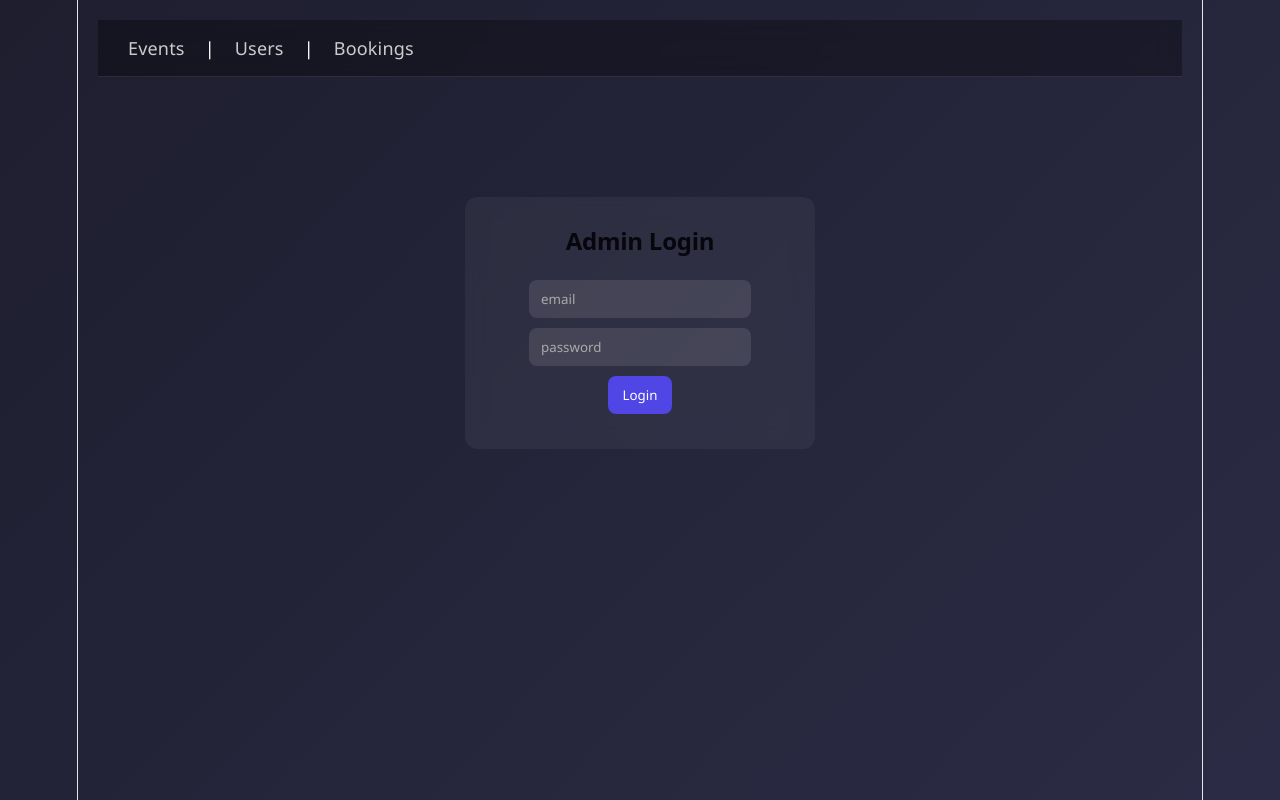
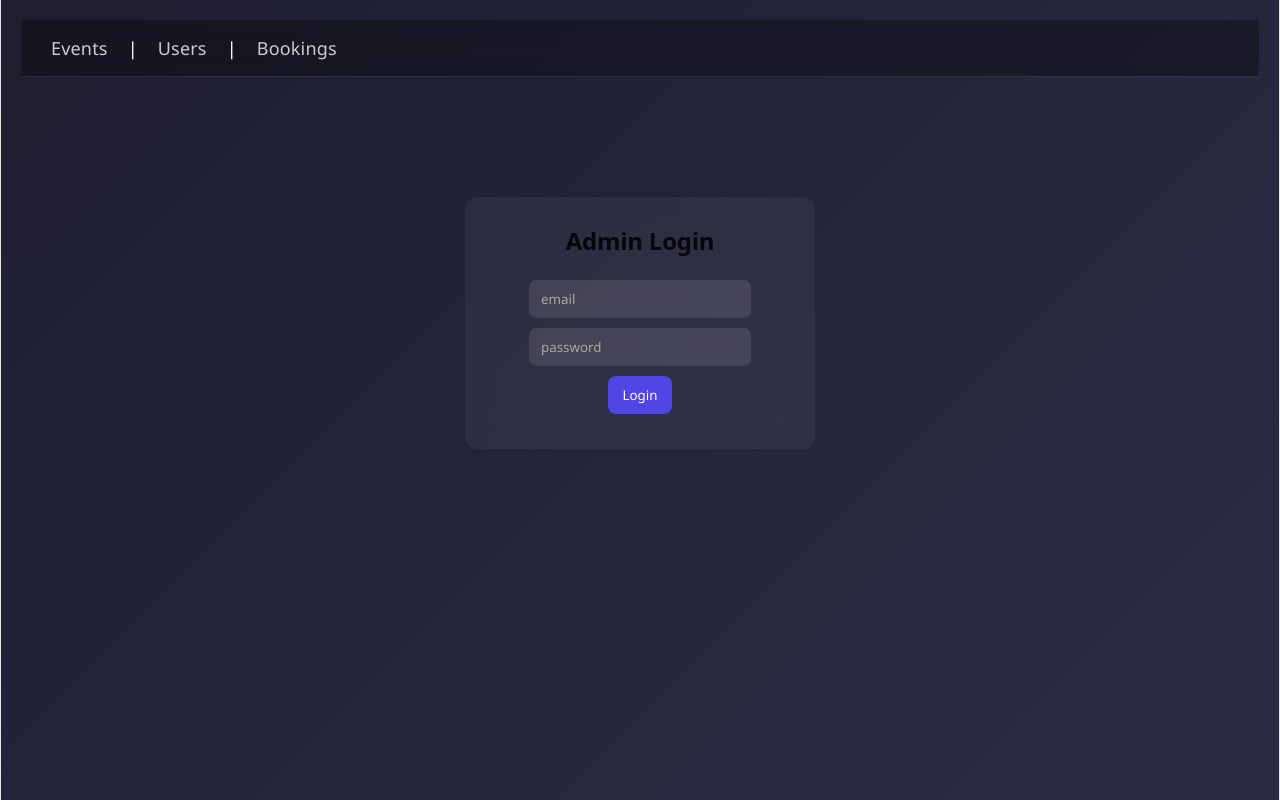
Before and after one commit to VadosKova/Event-Booking-Platform, a React (Vite) app in the folder admin-panel/: page / in a window 1280 px wide. Built offline with nearby package versions, Linux system fonts and the light colour scheme.

Commit message:
Updated style

```diff
--- a/admin-panel/src/App.css
+++ b/admin-panel/src/App.css
@@ -3,6 +3,11 @@
   padding: 0;
   box-sizing: border-box;
   font-family: "Segoe UI", Tahoma, Geneva, Verdana, sans-serif;
+}
+
+#root {
+  width: 100%;
+  min-height: 100vh;
 }
 
 body {
--- a/admin-panel/src/pages/SignIn.jsx
+++ b/admin-panel/src/pages/SignIn.jsx
@@ -23,7 +23,7 @@ export default function Login() {
     <div className="login-container">
       <h2>Admin Login</h2>
       <input placeholder="email" onChange={e => setEmail(e.target.value)} />
-      <input placeholder="password" type="password" onChange={e => setPassword(e.target.value)} />
+      <input placeholder="password" type="password" onChange={e => setPassword(e.target.value)} /><br/>
       <button onClick={login}>Login</button>
     </div>
   );
```
